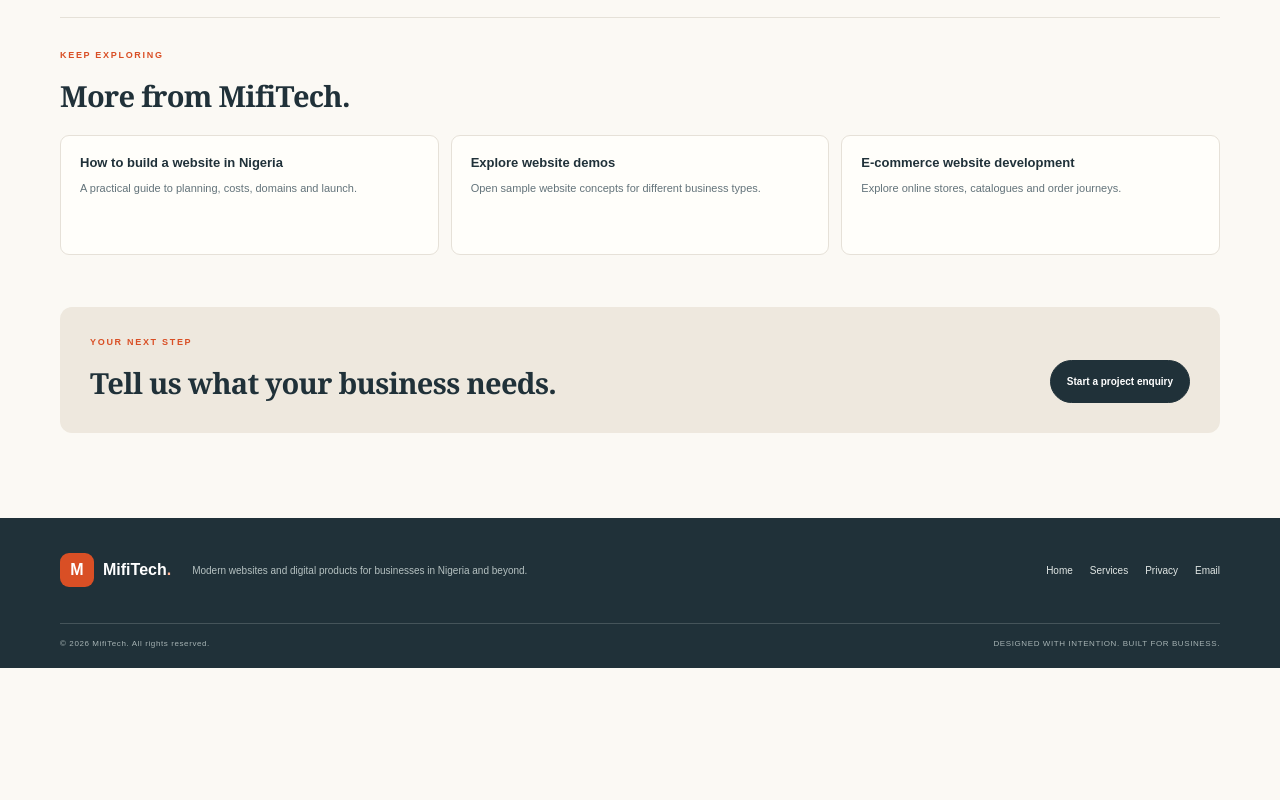
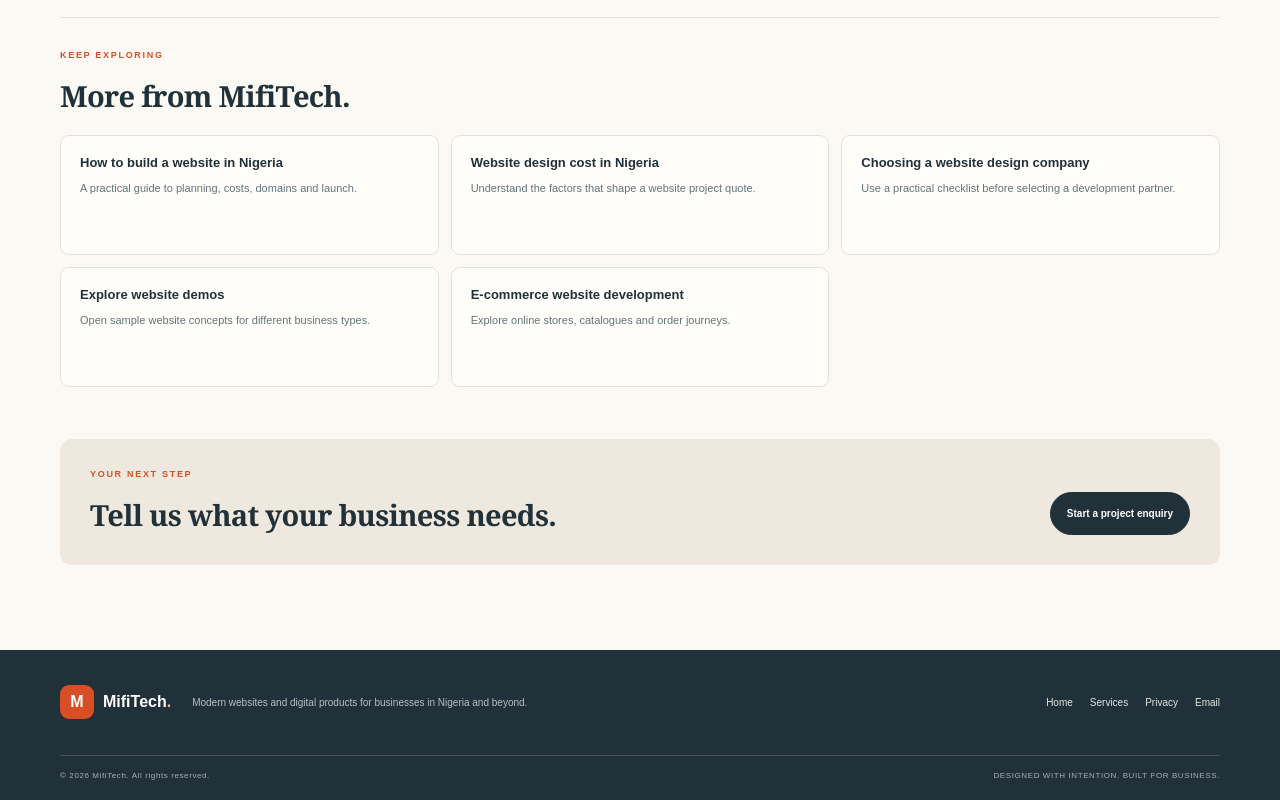
Before and after one commit to MrDan001/mifitech-portfolio, a Next.js app: page /website-design-nigeria in a window 1280 px wide. Shown: the part 1975-2775 px from the top of the page. Before the commit the page ends 2643 px from the top, so only its background shows below. Built offline with nearby package versions, Linux system fonts and the light colour scheme; no server answers.

Commit message:
Connect new Nigerian website planning guides

```diff
--- a/app/website-design-nigeria/page.tsx
+++ b/app/website-design-nigeria/page.tsx
@@ -42,6 +42,8 @@ const page: ServicePageContent = {
   ],
   related: [
     { label: 'How to build a website in Nigeria', href: '/how-to-build-a-website-in-nigeria', description: 'A practical guide to planning, costs, domains and launch.' },
+    { label: 'Website design cost in Nigeria', href: '/website-design-cost-nigeria', description: 'Understand the factors that shape a website project quote.' },
+    { label: 'Choosing a website design company', href: '/choose-website-design-company-nigeria', description: 'Use a practical checklist before selecting a development partner.' },
     { label: 'Explore website demos', href: '/#demos', description: 'Open sample website concepts for different business types.' },
     { label: 'E-commerce website development', href: '/ecommerce-website-development-nigeria', description: 'Explore online stores, catalogues and order journeys.' },
   ],
```
